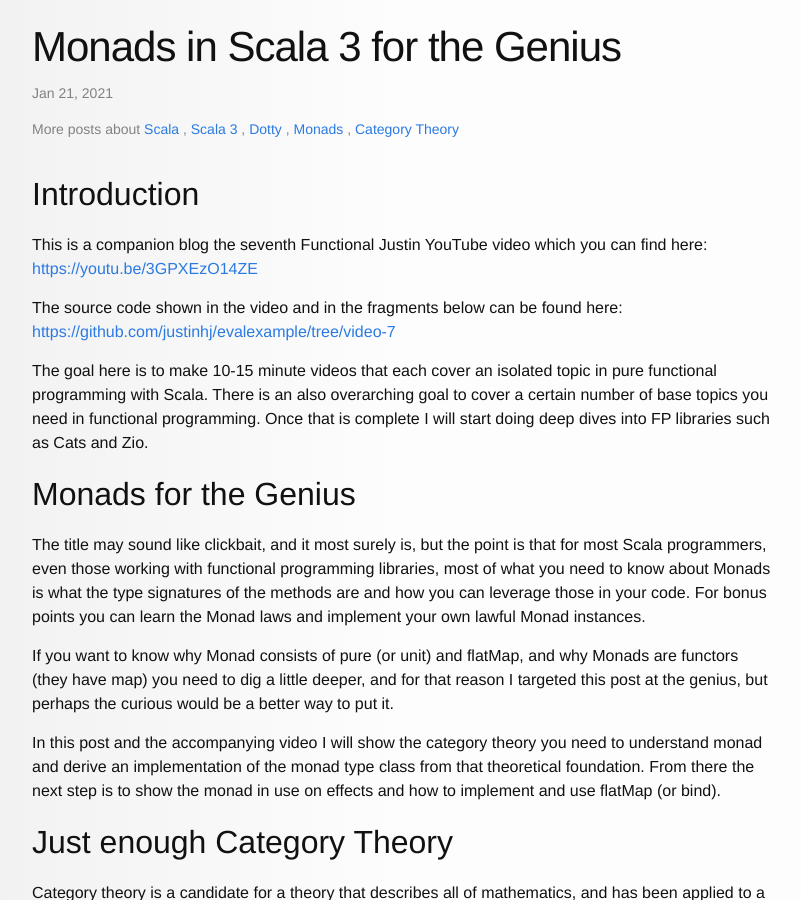
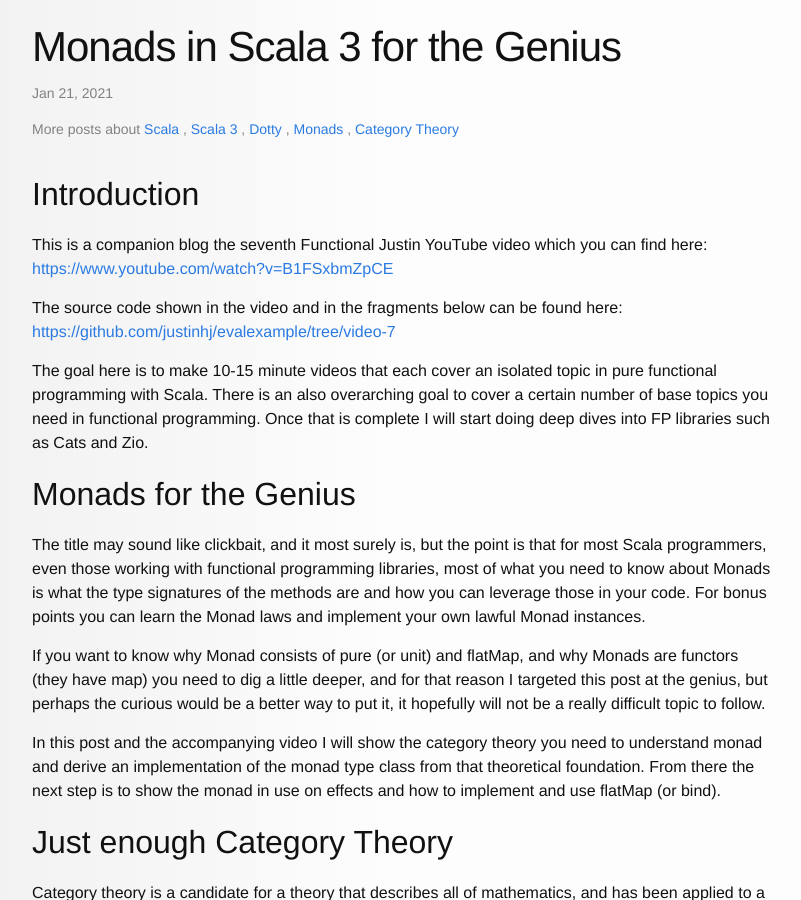
Before and after one commit to justinhj/justinhj.github.io, a Jekyll site: the page built from _posts/2021-02-02-monads-in-scala-3-for-the-genius.html, in a window 1280 px wide and 900 px high, scrolled down 355 px. Shown: the whole window, without its empty margins (238-1039 px from the left). Built offline with Jekyll 4.4.1, drawn with Linux system fonts in a browser that asks for light colours.

Commit message:
export new post

```diff
--- a/_posts/2021-02-02-monads-in-scala-3-for-the-genius.html
+++ b/_posts/2021-02-02-monads-in-scala-3-for-the-genius.html
@@ -10,7 +10,8 @@ tags: [scala, scala-3, dotty, monads, category-theory]
 <div class="outline-text-2" id="text-org7308792">
 <p>
 This is a companion blog the seventh Functional Justin YouTube video
-which you can find here: <a href="https://youtu.be/3GPXEzO14ZE">https://youtu.be/3GPXEzO14ZE</a>
+which you can find here:
+<a href="https://www.youtube.com/watch?v=B1FSxbmZpCE">https://www.youtube.com/watch?v=B1FSxbmZpCE</a>
 </p>
 
 <p>
@@ -44,7 +45,8 @@ laws and implement your own lawful Monad instances.
 If you want to know why Monad consists of pure (or unit) and flatMap,
 and why Monads are functors (they have map) you need to dig a little
 deeper, and for that reason I targeted this post at the genius, but
-perhaps the curious would be a better way to put it.
+perhaps the curious would be a better way to put it, it hopefully will
+not be a really difficult topic to follow.
 </p>
 
 <p>
```
